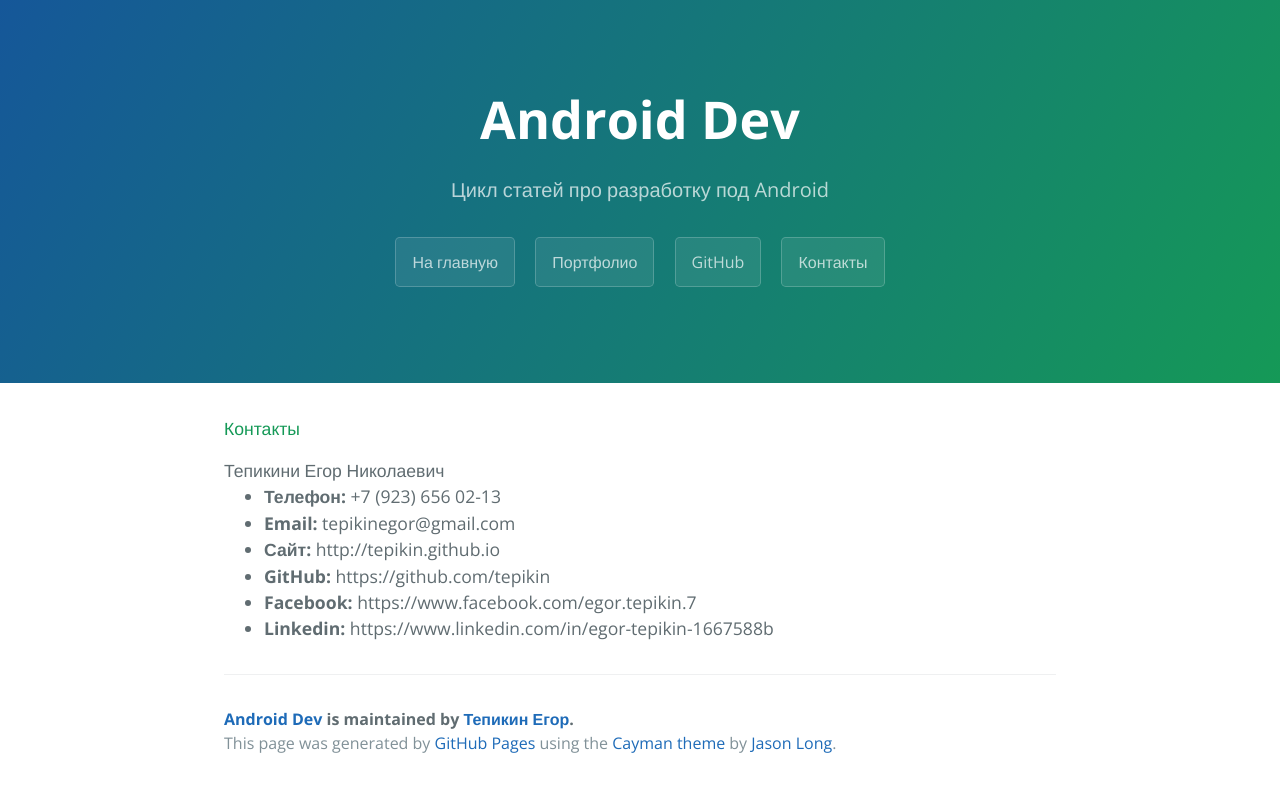
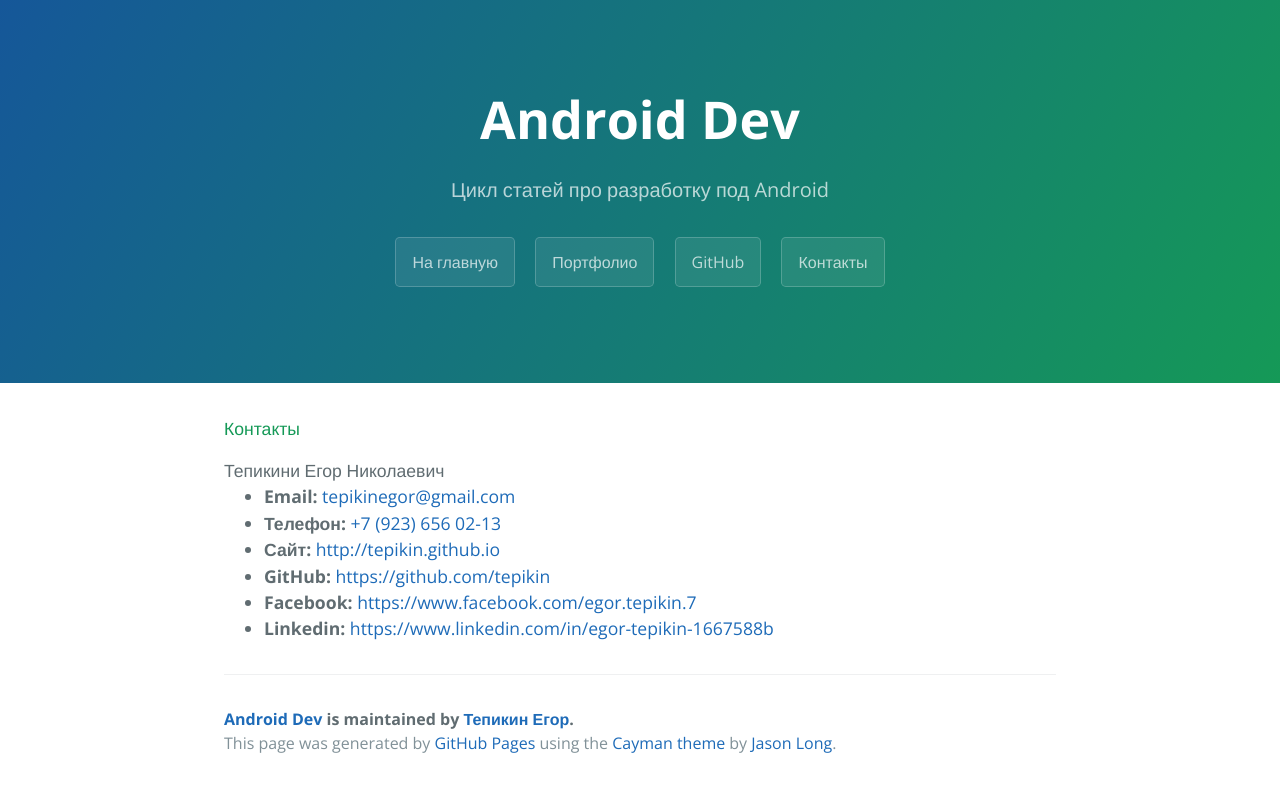
Before and after one commit to tepikin/tepikin.github.io, a Jekyll site: the page built from contacts/index.html, in a window 1280 px wide. Shown: the top 792 px of the page. Built offline with Jekyll 4.4.1, drawn with Linux system fonts in a browser that asks for light colours; part of the change alters nothing that is shown.

```diff
--- a/contacts/index.html
+++ b/contacts/index.html
@@ -8,12 +8,12 @@ title: {{ site.name }}
   Тепикини Егор Николаевич
   <br>
   <ul class="posts">
-      <li><b>Телефон:</b> +7 (923) 656 02-13</li>
-      <li><b>Email:</b> tepikinegor@gmail.com</li>
-      <li><b>Сайт:</b> http://tepikin.github.io</li>
-      <li><b>GitHub:</b> https://github.com/tepikin</li>
-      <li><b>Facebook:</b> https://www.facebook.com/egor.tepikin.7</li>
-      <li><b>Linkedin:</b> https://www.linkedin.com/in/egor-tepikin-1667588b</li>
+      <li><b>Email:</b> <a href="mailto:tepikinegor@gmail.com?subject=Android%20Dev&body=:%20http%3A%2F%2Ftepikin.github.io%2F">tepikinegor@gmail.com</a></li>
+      <li><b>Телефон:</b> <a href="tel:+79236560213">+7 (923) 656 02-13</a></li>
+      <li><b>Сайт:</b> <a href="http://tepikin.github.io">http://tepikin.github.io</a></li>
+      <li><b>GitHub:</b> <a href="https://github.com/tepikin">https://github.com/tepikin</a></li>
+      <li><b>Facebook:</b> <a href="https://www.facebook.com/egor.tepikin."7>https://www.facebook.com/egor.tepikin.7</a></li>
+      <li><b>Linkedin:</b> <a href="https://www.linkedin.com/in/egor-tepikin-1667588b">https://www.linkedin.com/in/egor-tepikin-1667588b</a></li>
 
 
 
```
